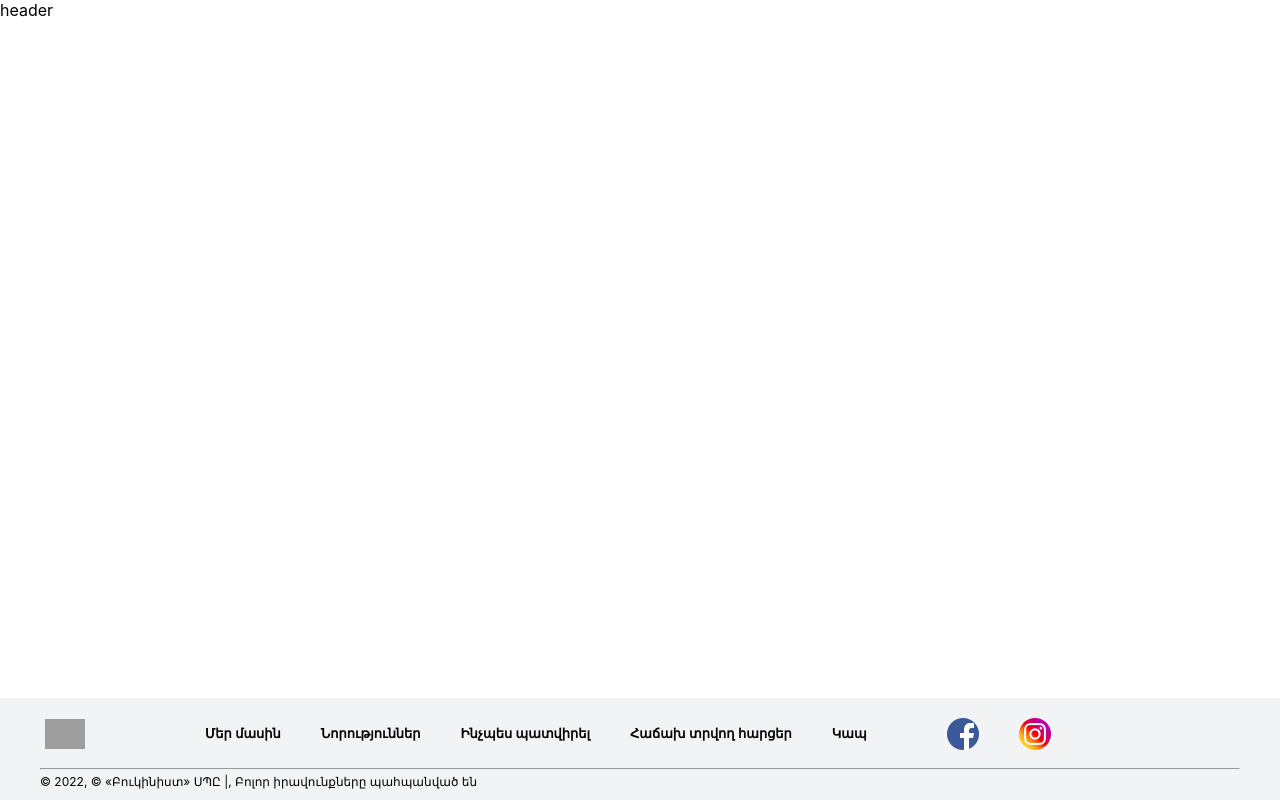
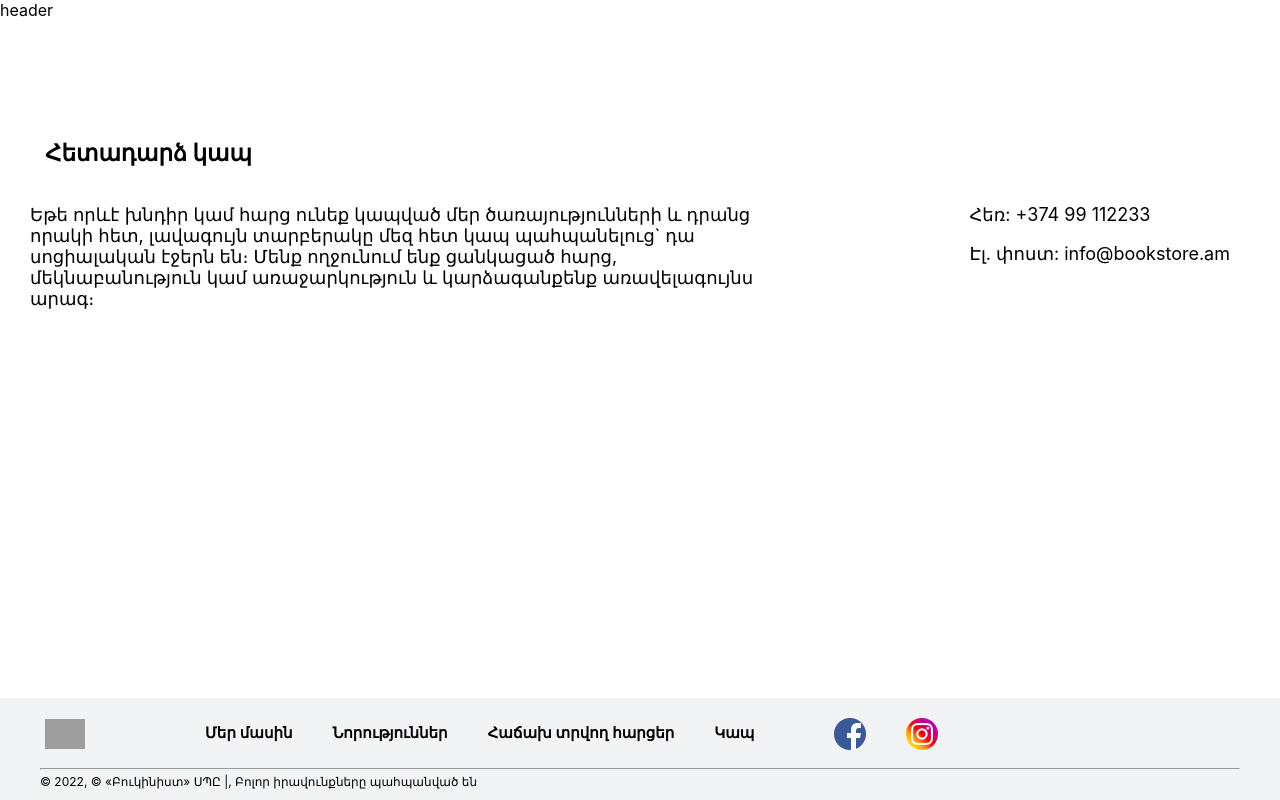
Before and after one commit to Razmik0333/Final_Project, a React (Create React App) app in the folder final_project/: page /adresses in a window 1280 px wide. Built offline with nearby package versions, Linux system fonts and the light colour scheme; grey boxes are pictures that could not be loaded.

Commit message:
change later

```diff
--- a/final_project/package.json
+++ b/final_project/package.json
@@ -15,6 +15,7 @@
     "redux": "^4.1.2",
     "redux-devtools-extension": "^2.13.9",
     "redux-thunk": "^2.4.1",
+    "start": "^5.1.0",
     "web-vitals": "^2.1.4"
   },
   "scripts": {
--- a/final_project/src/App.jsx
+++ b/final_project/src/App.jsx
@@ -7,6 +7,9 @@ import Register from './components/Register/Register';
 import SingleBook from './components/SingleBook/SingleBook';
 import BookFromCategory from './components/BookFromCategory/BookFromCategory';
 import About from './components/About/About';
+import Adresses from './components/Adresses/Adresses';
+import FAQ from './components/FAQ/FAQ';
+
 
 function App() {
   return (
@@ -17,6 +20,9 @@ function App() {
         <Route path="/login" element={<Login />} />
         <Route path="/register" element={<Register />} />
         <Route path="/about" element={<About />} />
+        <Route path="/adresses" element={<Adresses />} />
+         <Route path="/faq" element={<FAQ />} />
+
         <Route
           path="book/:id"
           element={<SingleBook />}
--- /dev/null
+++ b/final_project/src/components/Adresses/Adresses.css
@@ -0,0 +1,23 @@
+.adress {
+   padding-left: 30px;
+   padding-top: 100px;
+}
+
+.information {
+    display: inline-block;
+    width: 57%;
+    padding-left: 30px;
+}
+
+.contacts {
+    float: right;
+    padding-right: 50px;
+}
+
+h2 {
+    padding-left: 15px;
+}
+
+p {
+    font-size: 18px;
+}
--- /dev/null
+++ b/final_project/src/components/Adresses/Adresses.jsx
@@ -0,0 +1,19 @@
+
+import './Adresses.css';
+
+function Adresses() {
+  return (
+<div className="adresses">
+    <div className="adress"><h2>Հետադարձ կապ</h2></div>
+         <div className="information">
+         <p>Եթե որևէ խնդիր կամ հարց ունեք կապված մեր ծառայությունների և դրանց որակի հետ, լավագույն տարբերակը մեզ հետ կապ պահպանելուg` դա սոցիալական էջերն են։ Մենք ողջունում ենք ցանկացած հարց, մեկնաբանություն կամ առաջարկություն և կարձագանքենք առավելագույնս արագ։</p>
+         </div>
+         <div className="contacts">
+         <p>Հեռ: +374 99 112233</p>
+         <p>Էլ. փոստ: info@bookstore.am</p>
+</div>
+</div>
+  )
+}
+
+export default Adresses;
--- /dev/null
+++ b/final_project/src/components/FAQ/FAQ.css
@@ -0,0 +1,18 @@
+h2 {
+    font-size: 23px;
+     padding-left: 15px;
+}
+
+li {
+    list-style-type: disc;
+    font-size: 15px;
+}
+
+.faq_list {
+    padding: 20px 0 0 0;
+}
+
+.delivery span {
+    font-size: 18px;
+    padding-left: 15px;
+}
--- /dev/null
+++ b/final_project/src/components/FAQ/FAQ.jsx
@@ -0,0 +1,24 @@
+import './FAQ.css';
+
+function FAQ() {
+  return (
+ <div className="faq">
+   <div className="faq_list">
+      <h2>Ինչպե՞ս պատվիրել</h2>
+       </div>
+         <div className='lists'>
+<ul>
+<li>ընտրեք նախընտրած ապրանքը, քանակը և այլ անհրաժեշտ պարամետրերը</li><br/>
+<li>ընտրելուց հետո ավելացնում ենք զամբյուղում</li><br/>
+<li>բացում ենք զամբյուղը</li><br/>
+<li>տեղափոխվելով զամբյուղ լրացրեք համապատասխան դաշտերը</li><br/>
+</ul>
+<div className="delivery">
+  <span>Առաքում</span>
+     </div>
+</div>
+     </div>
+  )
+}
+
+export default FAQ;
--- a/final_project/src/components/Footer/Footer.jsx
+++ b/final_project/src/components/Footer/Footer.jsx
@@ -13,7 +13,6 @@ function Footer() {
                     <ul className='menu_bar'>
                         <li><strong><NavLink to={'/about'}>Մեր մասին</NavLink></strong></li>
                         <li><strong><NavLink to={'/news'}>Նորություններ</NavLink></strong></li>
-                        <li><strong><NavLink to={'/policy'}>Ինչպես պատվիրել</NavLink></strong></li>
                         <li><strong><NavLink to={'/faq'}>Հաճախ տրվող հարցեր</NavLink></strong></li>
                         <li><strong><NavLink to={'/adresses'}>Կապ</NavLink></strong></li>
                     </ul>
```
Also changed, not shown: 1 other file (tests, documents, lock files or other folders).
